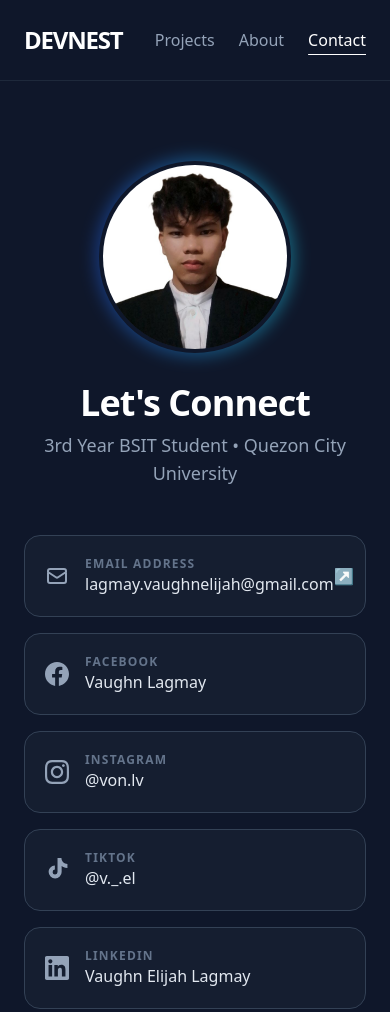
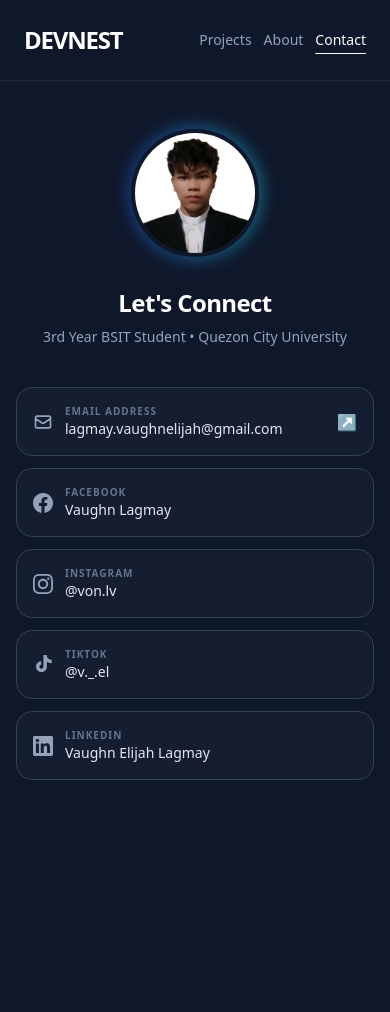
Before and after one commit to vaughnelijah/Personal-Projects, a website: page content/contact.html in a window 390 px wide. After the commit the page ends 844 px from the top, so only its background shows below. Drawn offline with nearby package versions, Linux system fonts and the light colour scheme.

Commit message:
responsiveness fix part II

```diff
--- a/content/contact.html
+++ b/content/contact.html
@@ -11,83 +11,89 @@
     <a href="index.html" class="hover:opacity-80 transition">
       <h1 class="text-2xl font-bold tracking-tighter">DEVNEST</h1>
     </a>
-    <ul class="flex gap-6 text-slate-400">
+    <ul class="flex gap-3 md:gap-6 text-sm md:text-base text-slate-400">
       <li><a href="projects.html" class="hover:text-white transition">Projects</a></li>
       <li><a href="about.html" class="hover:text-white transition">About</a></li>
       <li><a href="contact.html" class="text-white font-medium underline underline-offset-8">Contact</a></li>
     </ul>
   </nav>
 
-  <main class="max-w-4xl mx-auto py-20 px-6 text-center">
+  <main class="max-w-4xl mx-auto py-12 md:py-20 px-4 md:px-6 text-center">
 
-  <div class="mb-12">
+    <div class="mb-10 md:mb-12">
       <div class="relative inline-block">
         <div class="absolute -inset-1 bg-gradient-to-r from-blue-600 to-cyan-400 rounded-full blur opacity-40"></div>
-      <div class="relative w-48 h-48 rounded-full border-4 border-slate-900 overflow-hidden bg-slate-800 scale-100">
+        <div class="relative w-32 h-32 md:w-48 md:h-48 rounded-full border-4 border-slate-900 overflow-hidden bg-slate-800">
           <img src="images/2x2.jpeg" alt="Formal Photo" class="w-full h-full object-cover">
         </div>
       </div>
 
-    <h2 class="text-4xl font-extrabold mt-6 mb-2 tracking-tight">Let's Connect</h2>
-    <p class="text-slate-400 text-lg">3rd Year BSIT Student • Quezon City University</p>
+      <h2 class="text-2xl md:text-4xl font-extrabold mt-6 mb-2 tracking-tight">Let's Connect</h2>
+      <p class="text-slate-400 text-sm md:text-lg">3rd Year BSIT Student • Quezon City University</p>
     </div>
 
-  <div class="max-w-2xl mx-auto grid grid-cols-1 md:grid-cols-2 gap-4">
+    <div class="max-w-2xl mx-auto grid grid-cols-1 md:grid-cols-2 gap-3 md:gap-4">
 
-    <a href="mailto:lagmay.vaughnelijah@gmail.com" class="md:col-span-2 group flex items-center justify-between bg-slate-800/40 p-5 rounded-2xl border border-slate-700 hover:border-blue-500 hover:bg-slate-800/80 transition-all">
-      <div class="flex items-center gap-4">
-        <svg xmlns="http://www.w3.org/2000/svg" class="w-6 h-6 text-slate-400 group-hover:text-blue-400 transition" fill="none" viewBox="0 0 24 24" stroke="currentColor">
+      <!-- Email - full width -->
+      <a href="mailto:lagmay.vaughnelijah@gmail.com" class="md:col-span-2 group flex items-center justify-between bg-slate-800/40 p-4 md:p-5 rounded-2xl border border-slate-700 hover:border-blue-500 hover:bg-slate-800/80 transition-all">
+        <div class="flex items-center gap-3 md:gap-4">
+          <svg xmlns="http://www.w3.org/2000/svg" class="w-5 h-5 md:w-6 md:h-6 text-slate-400 group-hover:text-blue-400 transition flex-shrink-0" fill="none" viewBox="0 0 24 24" stroke="currentColor">
             <path stroke-linecap="round" stroke-linejoin="round" stroke-width="2" d="M3 8l7.89 5.26a2 2 0 002.22 0L21 8M5 19h14a2 2 0 002-2V7a2 2 0 00-2-2H5a2 2 0 00-2 2v10a2 2 0 002 2z" />
           </svg>
           <div class="text-left">
-          <p class="text-xs text-slate-500 uppercase font-bold tracking-widest">Email Address</p>
-          <p class="text-slate-200 group-hover:text-blue-400 font-medium">lagmay.vaughnelijah@gmail.com</p>
+            <p class="text-[10px] md:text-xs text-slate-500 uppercase font-bold tracking-widest">Email Address</p>
+            <p class="text-sm md:text-base text-slate-200 group-hover:text-blue-400 font-medium break-all">lagmay.vaughnelijah@gmail.com</p>
           </div>
         </div>
-      <span class="text-slate-600 group-hover:text-blue-500 transition">↗</span>
+        <span class="text-slate-600 group-hover:text-blue-500 transition ml-2 flex-shrink-0">↗</span>
       </a>
 
-   <a href="https://www.facebook.com/vaughn.004" target="_blank" rel="noopener noreferrer" class="group flex items-center gap-4 bg-slate-800/40 p-5 rounded-2xl border border-slate-700 hover:border-blue-600 transition-all">
-      <svg class="w-6 h-6 fill-slate-400 group-hover:fill-[#1877F2] transition" viewBox="0 0 24 24">
+      <!-- Facebook -->
+      <a href="https://www.facebook.com/vaughn.004" target="_blank" rel="noopener noreferrer" class="group flex items-center gap-3 md:gap-4 bg-slate-800/40 p-4 md:p-5 rounded-2xl border border-slate-700 hover:border-blue-600 transition-all">
+        <svg class="w-5 h-5 md:w-6 md:h-6 fill-slate-400 group-hover:fill-[#1877F2] transition flex-shrink-0" viewBox="0 0 24 24">
           <path d="M24 12.073c0-6.627-5.373-12-12-12s-12 5.373-12 12c0 5.99 4.388 10.954 10.125 11.854v-8.385H7.078v-3.47h3.047V9.43c0-3.007 1.792-4.669 4.533-4.669 1.312 0 2.686.235 2.686.235v2.953H15.83c-1.491 0-1.956.925-1.956 1.874v2.25h3.328l-.532 3.47h-2.796v8.385C19.612 23.027 24 18.062 24 12.073z"/>
         </svg>
         <div class="text-left">
-        <p class="text-xs text-slate-500 uppercase font-bold tracking-widest">Facebook</p>
-        <p class="text-slate-200 group-hover:text-blue-600 font-medium">Vaughn Lagmay</p>
+          <p class="text-[10px] md:text-xs text-slate-500 uppercase font-bold tracking-widest">Facebook</p>
+          <p class="text-sm md:text-base text-slate-200 group-hover:text-blue-600 font-medium">Vaughn Lagmay</p>
         </div>
       </a>
 
-    <a href="https://www.instagram.com/von.lv" target="_blank" rel="noopener noreferrer" class="group flex items-center gap-4 bg-slate-800/40 p-5 rounded-2xl border border-slate-700 hover:border-pink-500 transition-all">
-      <svg class="w-6 h-6 fill-slate-400 group-hover:fill-[#E4405F] transition" viewBox="0 0 24 24">
+      <!-- Instagram -->
+      <a href="https://www.instagram.com/von.lv" target="_blank" rel="noopener noreferrer" class="group flex items-center gap-3 md:gap-4 bg-slate-800/40 p-4 md:p-5 rounded-2xl border border-slate-700 hover:border-pink-500 transition-all">
+        <svg class="w-5 h-5 md:w-6 md:h-6 fill-slate-400 group-hover:fill-[#E4405F] transition flex-shrink-0" viewBox="0 0 24 24">
           <path d="M12 2.163c3.204 0 3.584.012 4.85.07 3.252.148 4.771 1.691 4.919 4.919.058 1.266.069 1.645.069 4.849 0 3.205-.012 3.584-.069 4.849-.149 3.225-1.664 4.771-4.919 4.919-1.266.058-1.644.07-4.85.07-3.204 0-3.584-.012-4.849-.07-3.26-.149-4.771-1.699-4.919-4.92-.058-1.265-.07-1.644-.07-4.848 0-3.204.012-3.584.07-4.849.149-3.225 1.664-4.771 4.919-4.919 1.266-.057 1.645-.069 4.849-.069zm0-2.163c-3.259 0-3.667.014-4.947.072-4.358.2-6.78 2.618-6.98 6.98-.059 1.281-.073 1.689-.073 4.948 0 3.259.014 3.668.072 4.948.2 4.358 2.618 6.78 6.98 6.98 1.281.058 1.689.072 4.948.072 3.259 0 3.668-.014 4.948-.072 4.354-.2 6.782-2.618 6.979-6.98.059-1.28.073-1.689.073-4.948 0-3.259-.014-3.667-.072-4.947-.196-4.354-2.617-6.78-6.979-6.98-1.281-.059-1.69-.073-4.949-.073zm0 5.838c-3.403 0-6.162 2.759-6.162 6.162s2.759 6.163 6.162 6.163 6.162-2.759 6.162-6.163c0-3.403-2.759-6.162-6.162-6.162zm0 10.162c-2.209 0-4-1.79-4-4 0-2.209 1.791-4 4-4s4 1.791 4 4c0 2.21-1.791 4-4 4zm6.406-11.845c-.796 0-1.441.645-1.441 1.44s.645 1.44 1.441 1.44c.795 0 1.439-.645 1.439-1.44s-.644-1.44-1.439-1.44z"/>
         </svg>
         <div class="text-left">
-        <p class="text-xs text-slate-500 uppercase font-bold tracking-widest">Instagram</p>
-        <p class="text-slate-200 group-hover:text-pink-500 font-medium">@von.lv</p>
+          <p class="text-[10px] md:text-xs text-slate-500 uppercase font-bold tracking-widest">Instagram</p>
+          <p class="text-sm md:text-base text-slate-200 group-hover:text-pink-500 font-medium">@von.lv</p>
         </div>
       </a>
 
-    <a href="https://www.tiktok.com/@v._.el" target="_blank" rel="noopener noreferrer" class="group flex items-center gap-4 bg-slate-800/40 p-5 rounded-2xl border border-slate-700 hover:border-white transition-all">
-      <svg class="w-6 h-6 fill-slate-400 group-hover:fill-white transition" viewBox="0 0 24 24">
+      <!-- TikTok -->
+      <a href="https://www.tiktok.com/@v._.el" target="_blank" rel="noopener noreferrer" class="group flex items-center gap-3 md:gap-4 bg-slate-800/40 p-4 md:p-5 rounded-2xl border border-slate-700 hover:border-white transition-all">
+        <svg class="w-5 h-5 md:w-6 md:h-6 fill-slate-400 group-hover:fill-white transition flex-shrink-0" viewBox="0 0 24 24">
           <path d="M12.525.02c1.31-.02 2.61-.01 3.91-.02.08 1.53.63 3.09 1.75 4.17 1.12 1.11 2.7 1.62 4.24 1.79v4.03c-1.44-.05-2.89-.35-4.2-.97-.57-.26-1.1-.59-1.58-1.01V14a6.5 6.5 0 01-13 0c0-3.49 2.74-6.4 6.22-6.49v4.04a2.45 2.45 0 102.66 2.45V0h-.03z"/>
         </svg>
         <div class="text-left">
-        <p class="text-xs text-slate-500 uppercase font-bold tracking-widest">TikTok</p>
-        <p class="text-slate-200 group-hover:text-white font-medium">@v._.el</p>
+          <p class="text-[10px] md:text-xs text-slate-500 uppercase font-bold tracking-widest">TikTok</p>
+          <p class="text-sm md:text-base text-slate-200 group-hover:text-white font-medium">@v._.el</p>
         </div>
       </a>
 
-    <a href="https://www.linkedin.com/in/vaughn-elijah-lagmay-71009040b/" target="_blank" rel="noopener noreferrer" class="group flex items-center gap-4 bg-slate-800/40 p-5 rounded-2xl border border-slate-700 hover:border-blue-400 transition-all">
-      <svg class="w-6 h-6 fill-slate-400 group-hover:fill-[#0A66C2] transition" viewBox="0 0 24 24">
+      <!-- LinkedIn -->
+      <a href="https://www.linkedin.com/in/vaughn-elijah-lagmay-71009040b/" target="_blank" rel="noopener noreferrer" class="group flex items-center gap-3 md:gap-4 bg-slate-800/40 p-4 md:p-5 rounded-2xl border border-slate-700 hover:border-blue-400 transition-all">
+        <svg class="w-5 h-5 md:w-6 md:h-6 fill-slate-400 group-hover:fill-[#0A66C2] transition flex-shrink-0" viewBox="0 0 24 24">
           <path d="M20.447 20.452h-3.554v-5.569c0-1.328-.027-3.037-1.852-3.037-1.853 0-2.136 1.445-2.136 2.939v5.667H9.351V9h3.414v1.561h.046c.477-.9 1.637-1.85 3.37-1.85 3.601 0 4.267 2.37 4.267 5.455v6.286zM5.337 7.433c-1.144 0-2.063-.926-2.063-2.065 0-1.138.92-2.063 2.063-2.063 1.14 0 2.064.925 2.064 2.063 0 1.139-.925 2.065-2.064 2.065zm1.782 13.019H3.555V9h3.564v11.452zM22.225 0H1.771C.792 0 0 .774 0 1.729v20.542C0 23.227.792 24 1.771 24h20.451C23.2 24 24 23.227 24 22.271V1.729C24 .774 23.2 0 22.222 0h.003z"/>
         </svg>
         <div class="text-left">
-        <p class="text-xs text-slate-500 uppercase font-bold tracking-widest">LinkedIn</p>
-        <p class="text-slate-200 group-hover:text-blue-400 font-medium">Vaughn Elijah Lagmay</p>
+          <p class="text-[10px] md:text-xs text-slate-500 uppercase font-bold tracking-widest">LinkedIn</p>
+          <p class="text-sm md:text-base text-slate-200 group-hover:text-blue-400 font-medium">Vaughn Elijah Lagmay</p>
         </div>
       </a>
 
     </div>
   </main>
+
 </body>
 </html>
```
Also changed, not shown: content/projects.html (+21 -41 lines), content/projects/ispda/images/counselor-dashboard.png. Lines whose indentation alone changed are shown as unchanged.
